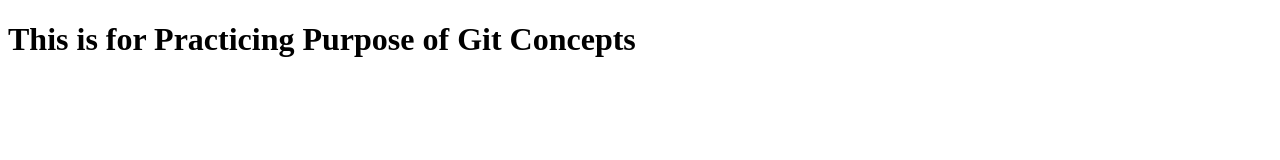
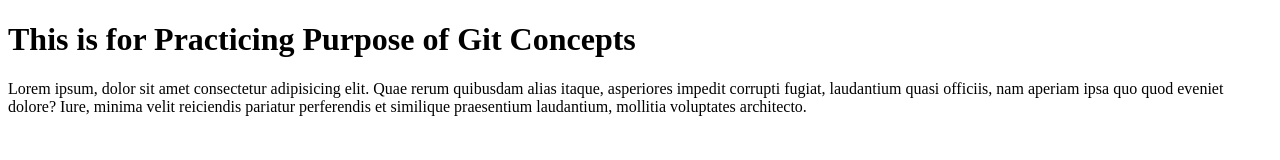
Before and after one commit to Meet-Kalani/learn-git, a plain HTML site: page index.html in a window 1280 px wide. Drawn offline with Linux system fonts and the light colour scheme.

Commit message:
adding paragraph

```diff
--- a/index.html
+++ b/index.html
@@ -7,5 +7,6 @@
 </head>
 <body>
     <h1>This is for Practicing Purpose of Git Concepts</h1>
+    <p>Lorem ipsum, dolor sit amet consectetur adipisicing elit. Quae rerum quibusdam alias itaque, asperiores impedit corrupti fugiat, laudantium quasi officiis, nam aperiam ipsa quo quod eveniet dolore? Iure, minima velit reiciendis pariatur perferendis et similique praesentium laudantium, mollitia voluptates architecto.</p>
 </body>
 </html>
```
